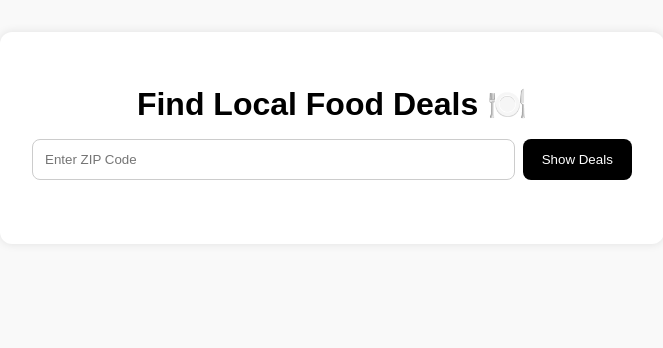
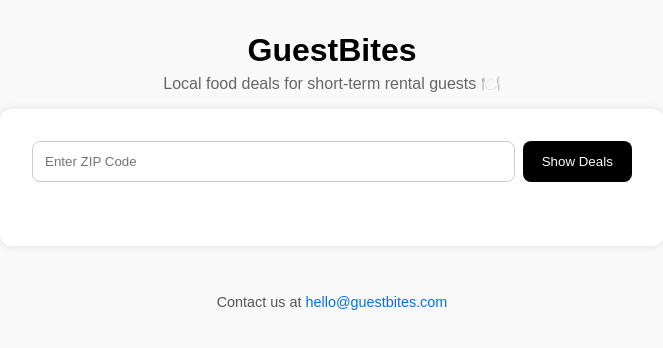
Before and after one commit to adosun123/GB-search, a plain HTML site: page index.html in a window 1280 px wide. Shown: the whole page, without its empty margins (308-971 px from the left). Drawn offline with Linux system fonts and the light colour scheme.

Commit message:
Add files via upload

```diff
--- a/index.html
+++ b/index.html
@@ -7,14 +7,23 @@
   <link rel="stylesheet" href="style.css" />
 </head>
 <body>
+  <header>
+    <h1 class="brand">GuestBites</h1>
+    <p class="tagline">Local food deals for short-term rental guests 🍽️</p>
+  </header>
+
   <div class="container">
-    <h1>Find Local Food Deals 🍽️</h1>
     <form id="zipForm">
       <input type="text" id="zipInput" placeholder="Enter ZIP Code" required />
       <button type="submit">Show Deals</button>
     </form>
     <div id="deals"></div>
   </div>
+
+  <footer>
+    <p>Contact us at <a href="mailto:hello@guestbites.com">hello@guestbites.com</a></p>
+  </footer>
+
   <script src="script.js"></script>
 </body>
 </html>
--- a/script.js
+++ b/script.js
@@ -62,3 +62,21 @@ function getDealsByZip(zip) {
   };
   return dealMap[zip] || dealMap["default"];
 }
+
+// Try to detect user's ZIP code using geolocation
+window.addEventListener("load", function () {
+  if ("geolocation" in navigator) {
+    navigator.geolocation.getCurrentPosition(async function (position) {
+      const { latitude, longitude } = position.coords;
+      try {
+        const res = await fetch(`https://api.bigdatacloud.net/data/reverse-geocode-client?latitude=${latitude}&longitude=${longitude}&localityLanguage=en`);
+        const data = await res.json();
+        if (data.postcode) {
+          document.getElementById("zipInput").value = data.postcode;
+        }
+      } catch (err) {
+        console.error("Geolocation error:", err);
+      }
+    });
+  }
+});
--- a/style.css
+++ b/style.css
@@ -44,3 +44,28 @@ button {
   border-radius: 8px;
   margin-bottom: 1rem;
 }
+
+header {
+  text-align: center;
+  margin-bottom: 1rem;
+}
+.brand {
+  font-size: 2rem;
+  margin: 0;
+}
+.tagline {
+  color: #666;
+  font-size: 1rem;
+  margin-top: 0.3rem;
+}
+
+footer {
+  text-align: center;
+  margin-top: 3rem;
+  font-size: 0.9rem;
+  color: #555;
+}
+footer a {
+  color: #0070f3;
+  text-decoration: none;
+}
```
